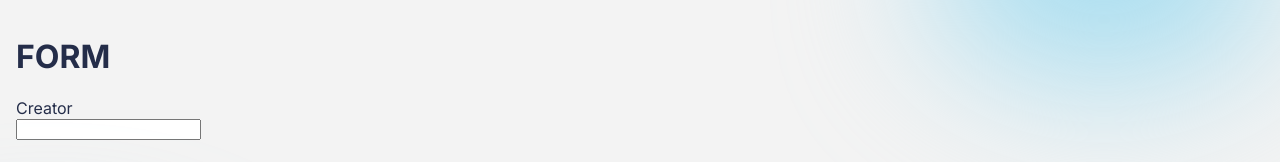
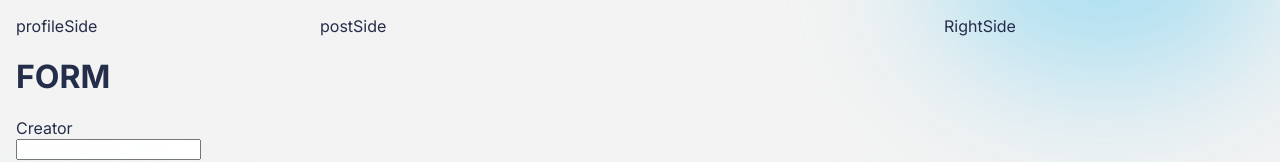
Before and after one commit to ChrisPinna/chitter, a React (Create React App) app in the folder client/: page / in a window 1280 px wide. Shown: the top 162 px of the page. Built offline with nearby package versions, Linux system fonts and the light colour scheme.

Commit message:
created Home component

```diff
--- a/client/src/App.js
+++ b/client/src/App.js
@@ -1,6 +1,6 @@
 import React from 'react';
 import './App.css';
-
+import Home from './components/Home/Home'
 
 import Posts from './components/Posts/Posts';
 import Form from './components/Form/Form';
@@ -11,6 +11,7 @@ const App = () => {
         <div className='App'>
             <div className='blur' style={{top: '-18%', right: '0'}} ></div>
             <div className='blur' style={{top: '36%', left: '-8rem'}} ></div>
+            <Home />
             <Form />
             <Posts />
         </div>
--- /dev/null
+++ b/client/src/components/Home/Home.css
@@ -0,0 +1,6 @@
+.Home {
+  position: relative;
+  display: grid;
+  grid-template-columns: 18rem auto 20rem ;
+  gap: 1rem;
+}
--- /dev/null
+++ b/client/src/components/Home/Home.jsx
@@ -0,0 +1,14 @@
+import React from 'react'
+import './Home.css'
+
+const Home = () => {
+  return (
+    <div className="Home">
+      <div className="profileSide">profileSide</div>
+      <div className="postSide">postSide</div>
+      <div className="RightSide">RightSide</div>
+    </div>
+  )
+}
+
+export default Home
```
